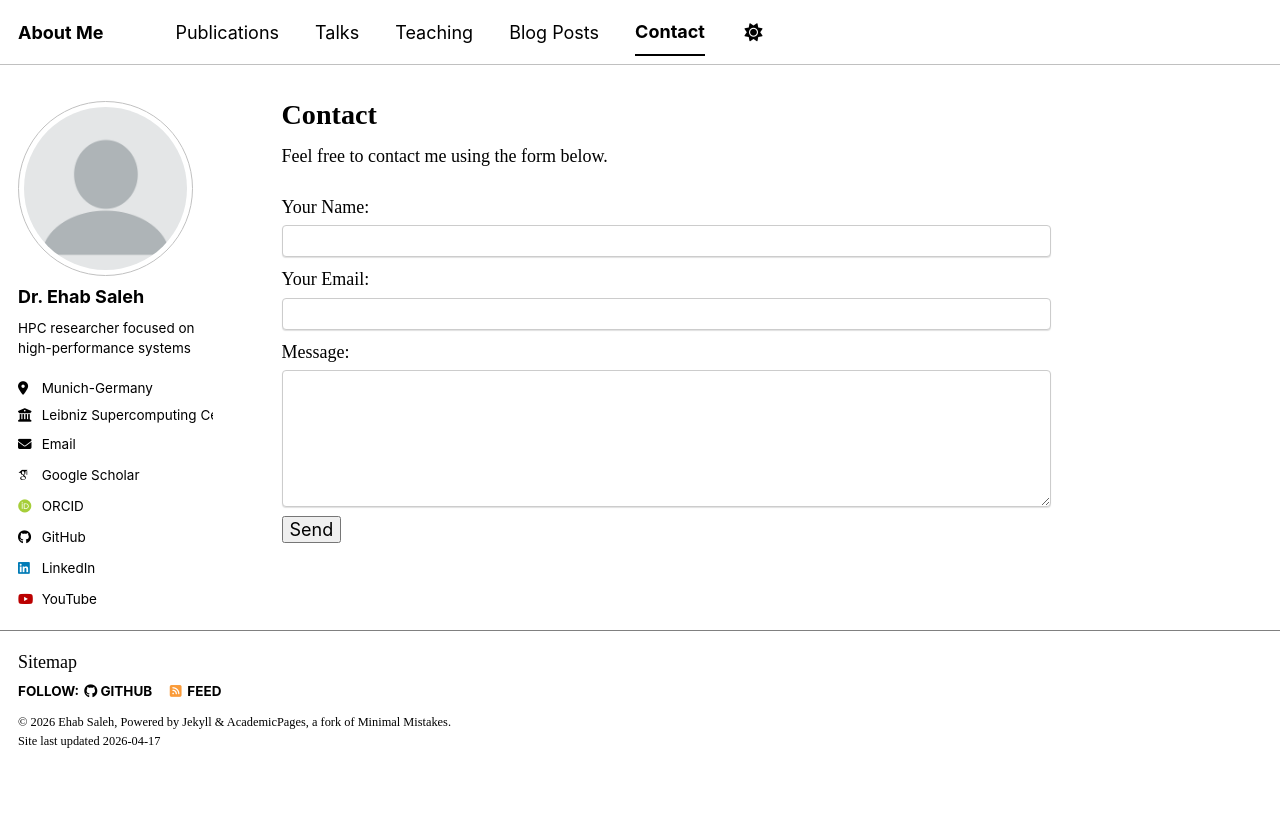
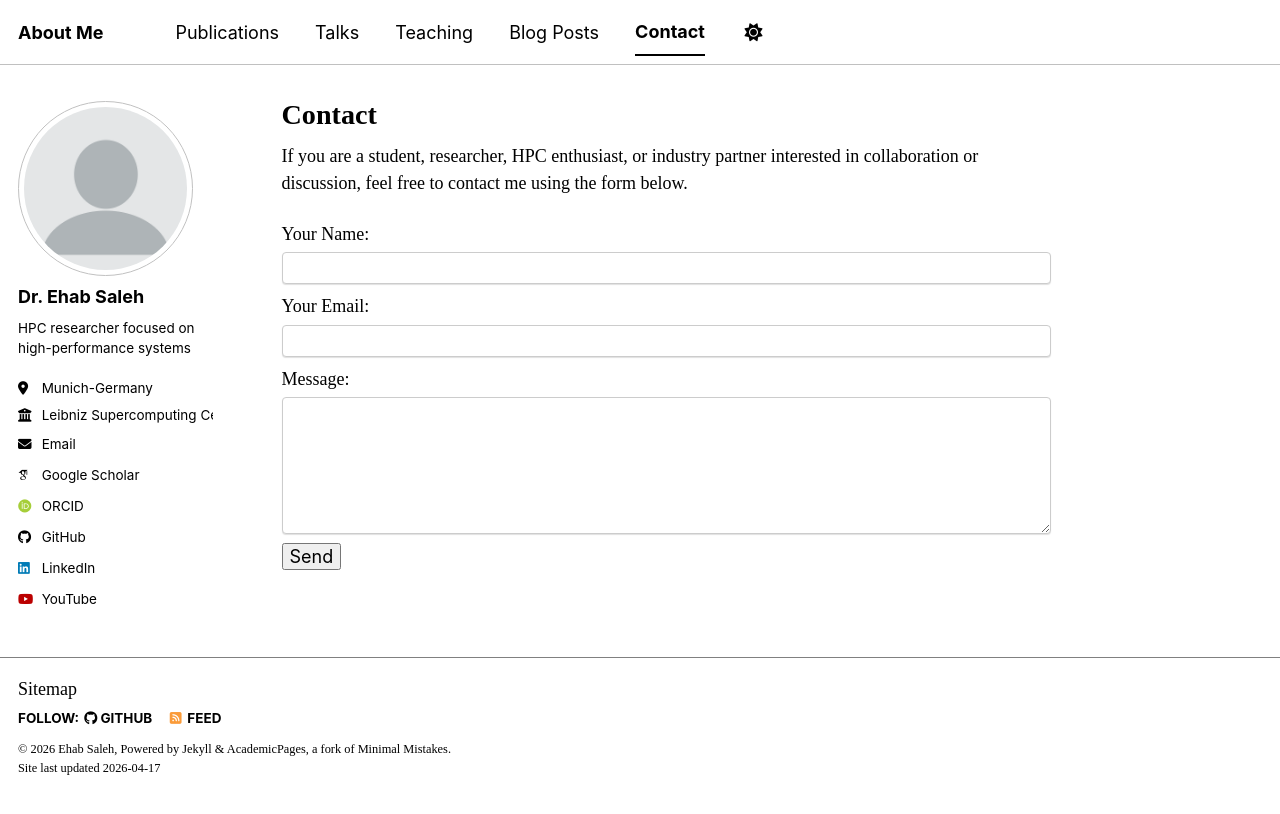
Before and after one commit to ehabosaleh/ehabosaleh.github.io, a Jekyll site: the page built from _pages/contact.md, in a window 1280 px wide. Shown: the top 814 px of the page. Built offline with Jekyll 4.4.1, drawn with Linux system fonts in a browser that asks for light colours; some web fonts are replaced; a script bundle is joined from its source files by our own code; library files that are not in the unit come from our copies.

Commit message:
Expand contact message for collaboration inquiries

```diff
--- a/_pages/contact.md
+++ b/_pages/contact.md
@@ -3,7 +3,7 @@ title: "Contact"
 permalink: /contact/
 ---
 
-Feel free to contact me using the form below.
+If you are a student, researcher, HPC enthusiast, or industry partner interested in collaboration or discussion, feel free to contact me using the form below.
 
 <form action="https://formspree.io/f/mkokrrqg" method="POST">
 
```
